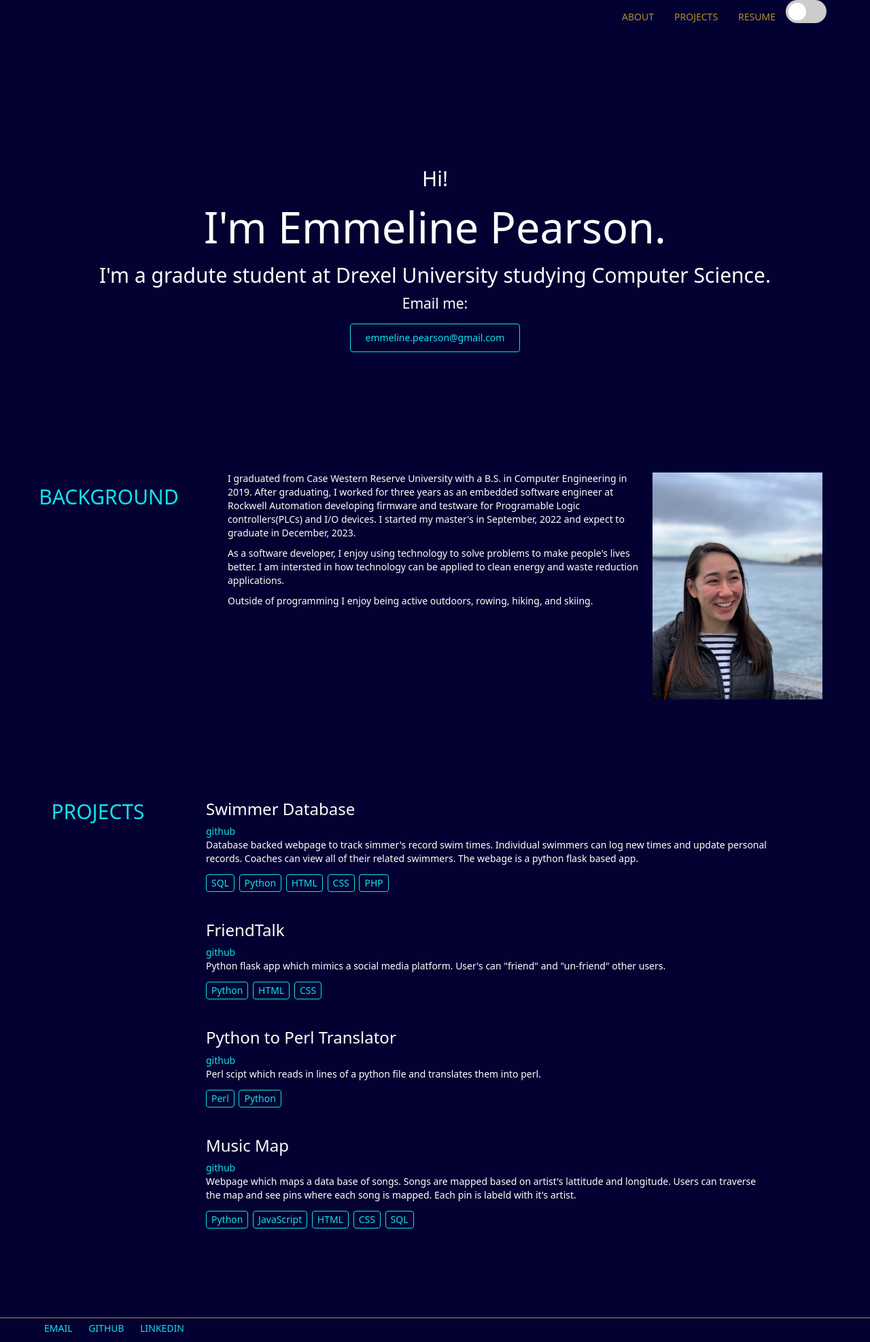
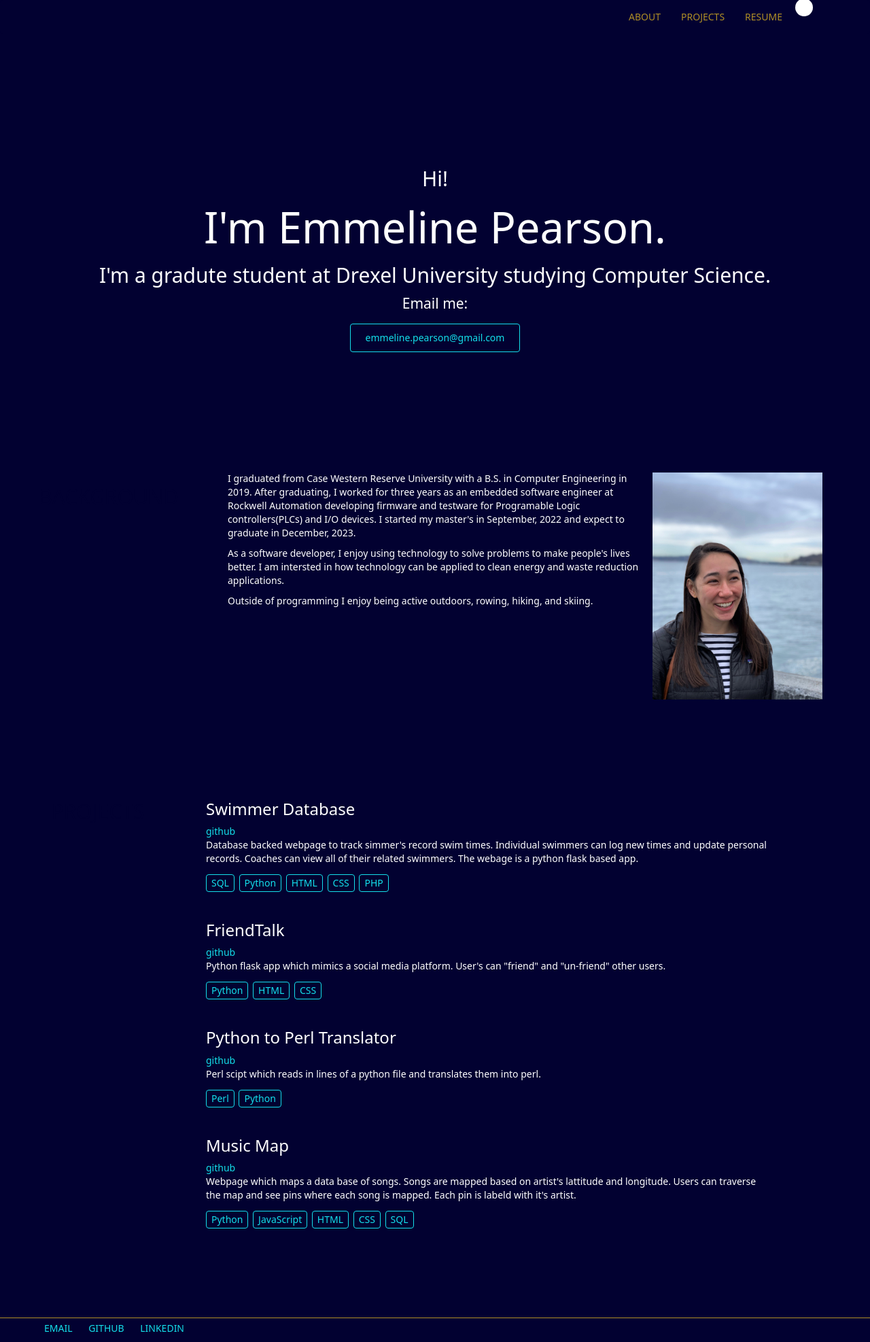
Before and after one commit to emmeline2/emmeline2.github.io, a Jekyll site: the page built from index.html, in a window 1280 px wide. Shown: the whole page at 68% size. Built offline with Jekyll 4.4.1, drawn with Linux system fonts in a browser that asks for light colours.

Commit message:
slider position

```diff
--- a/css/main.css
+++ b/css/main.css
@@ -130,7 +130,7 @@
 /*Column Header Title*/
 .sectionHeader{
     vertical-align: top;
-    color: #14e0eb;
+    color: #020131;
     font-weight:normal;
 }
 
@@ -138,8 +138,8 @@
 .switch {
     position: relative;
     display: inline-block;
-    width: 60px;
-    height: 34px;
+    width: 50px;
+    height: 28px;
 }
 
 /* Hide default HTML checkbox */
@@ -152,7 +152,7 @@
 .slider {
     position: absolute;
     cursor: pointer;
-    top: 0;
+    top: 10;
     left: 0;
     right: 0;
     bottom: 0;
```
